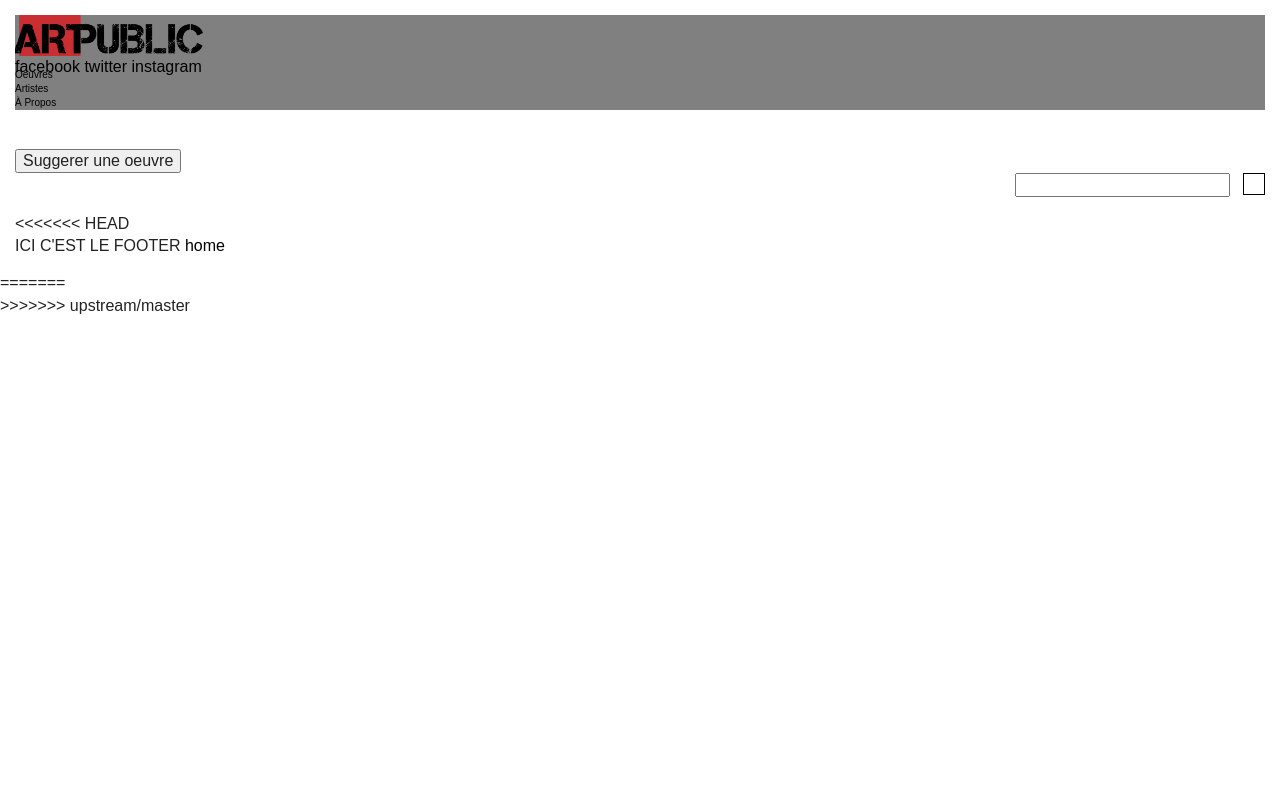
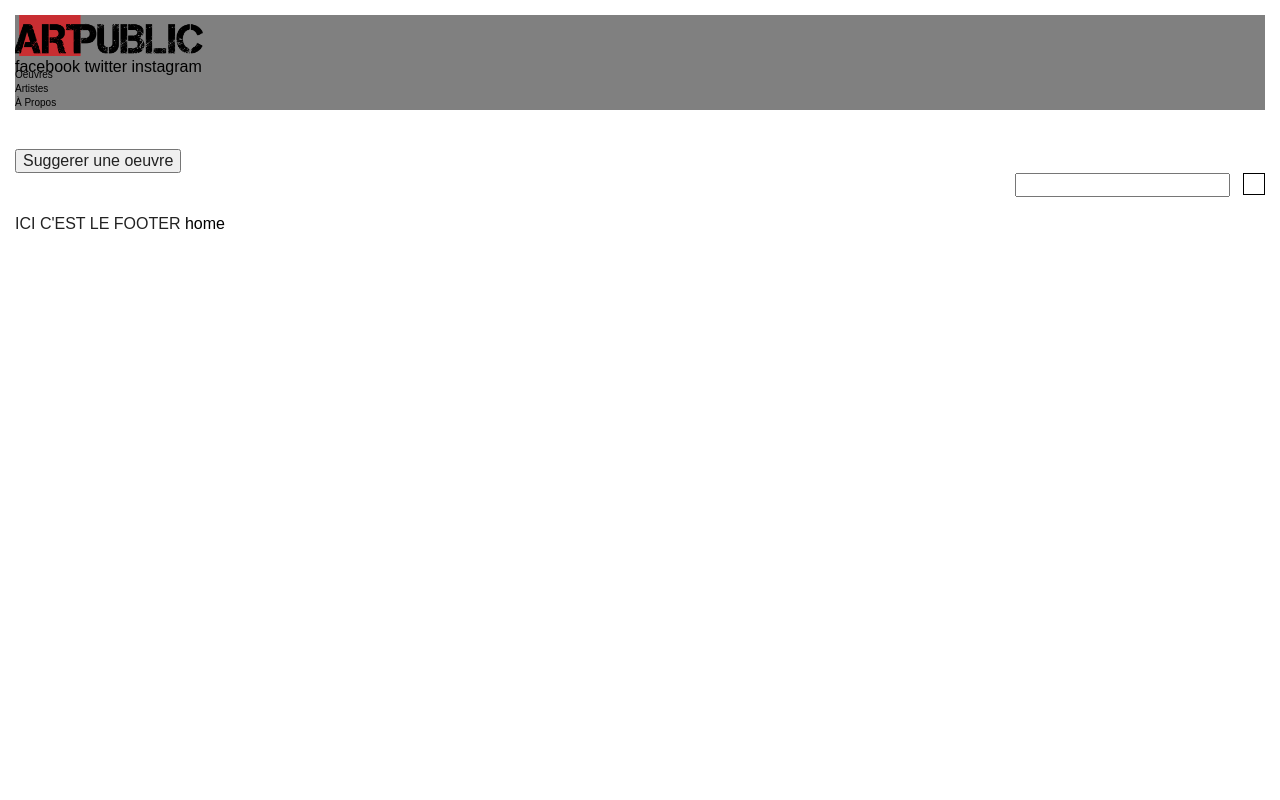
Before and after one commit to juliencb/ArtPublicMTL, a PHP site: page /ArtPublicMTL/ in a window 1280 px wide. Run offline with PHP 8.4, Linux system fonts and the light colour scheme; some libraries are stand-ins or nearby versions.

Commit message:
Correction du footer

```diff
--- a/vues/footer.php
+++ b/vues/footer.php
@@ -1,4 +1,4 @@
-<<<<<<< HEAD
+
             <footer>
              ICI C'EST LE FOOTER
                 <a href="index.php?">home</a>
@@ -6,17 +6,5 @@
         </div>
         <!--fin du conteneur GLOBAL-->
     </body>
-=======
 
-<!--fin du conteneur GLOBAL-->
-
-</body>
-
-
-
-<footer>
-
-</footer>
-
->>>>>>> upstream/master
 </html>
```
